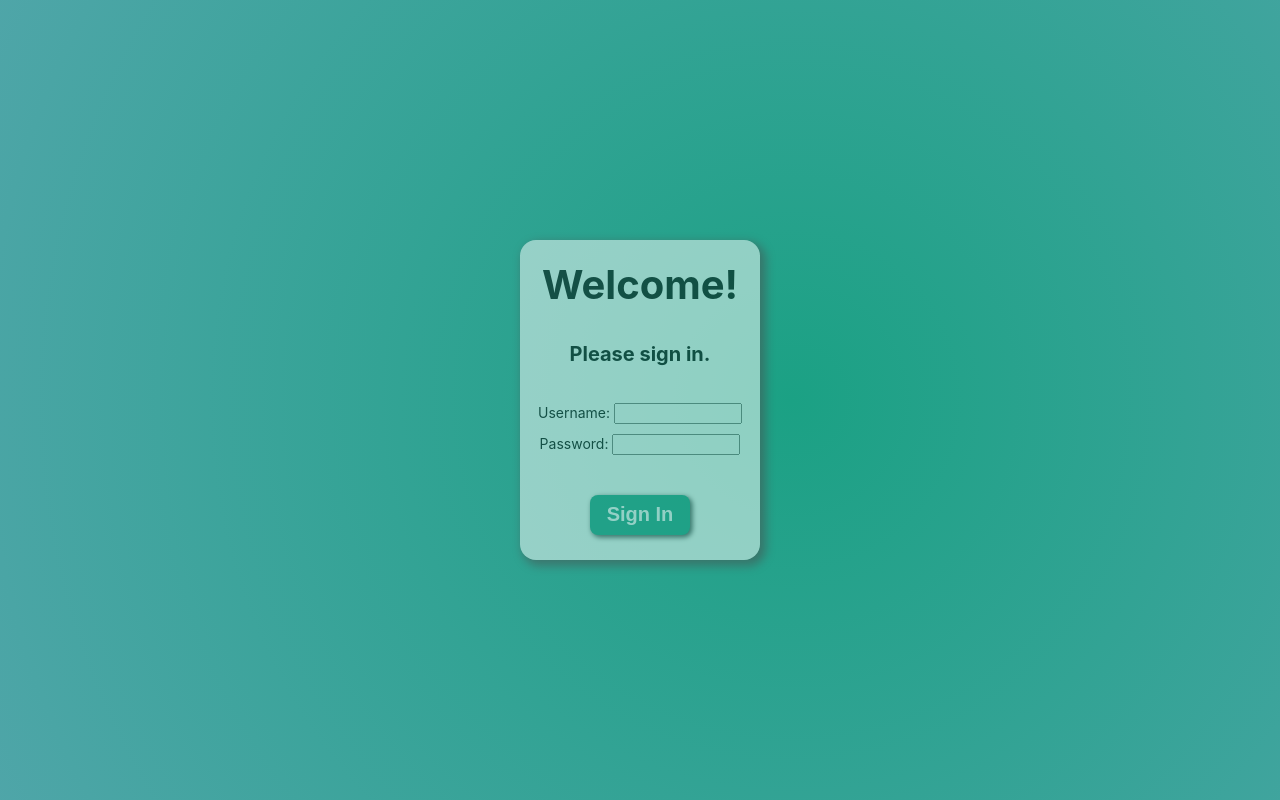
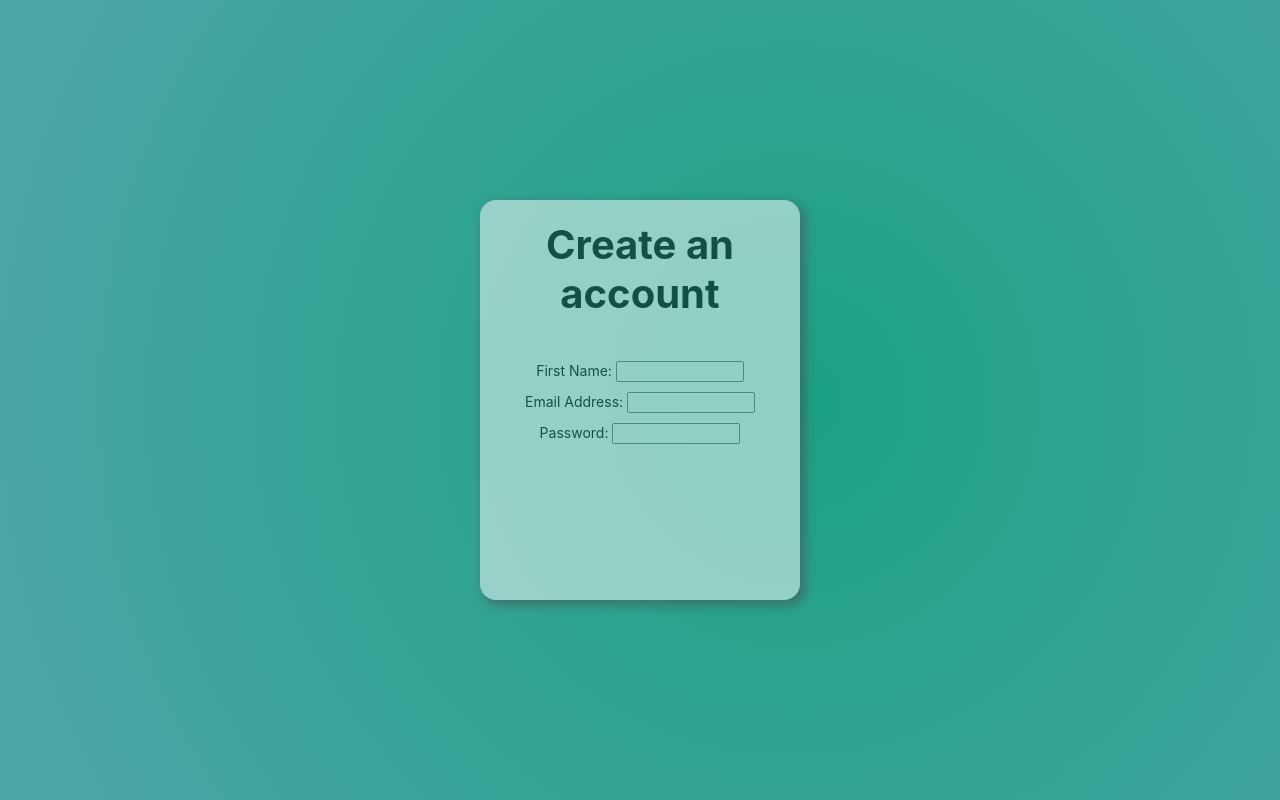
Before and after one commit to NicMortelliti/client, a React (Create React App) app: page / in a window 1280 px wide. Built offline with nearby package versions, Linux system fonts and the light colour scheme.

Commit message:
React not needed on app component

```diff
--- a/src/components/App.js
+++ b/src/components/App.js
@@ -1,5 +1,6 @@
-import '../style.css';
-import Card from './Card';
+import React from "react";
+import "../style.css";
+import Card from "./Card";
 
 function App() {
   return (
--- a/src/components/Card.js
+++ b/src/components/Card.js
@@ -1,18 +1,28 @@
-import React from "react";
-import LoginBtn from "./LoginBtn";
-import PasswordEntry from "./PasswordEntry";
-import TextEntry from "./TextEntry";
+import React, { useState } from "react";
+
+import SignInForm from "./SignInForm";
+import SignUpForm from "./SignUpForm";
 
 function Card() {
+  const [page, setPage] = useState("signup");
+
+  // Determine which form to render
+  const RenderForm = () => {
+    switch (page) {
+      case "landing":
+        return <SignInForm />;
+
+      case "signup":
+        return <SignUpForm />;
+
+      default:
+        break;
+    }
+  };
+
   return (
     <div className="card">
-      <h2 className="header">Welcome!</h2>
-      <h4 className="subheader">Please sign in.</h4>
-      <form action="">
-        <TextEntry />
-        <PasswordEntry />
-        <LoginBtn />
-      </form>
+      <RenderForm />
     </div>
   );
 }
--- /dev/null
+++ b/src/components/SignInForm.js
@@ -0,0 +1,23 @@
+import React from "react";
+
+import LoginBtn from "./LoginBtn";
+import PasswordEntry from "./PasswordEntry";
+import SignUpBtn from "./SignUpBtn";
+import TextEntry from "./TextEntry";
+
+function SignInForm() {
+  return (
+    <div>
+      <h2 className="header">Welcome!</h2>
+      <h4 className="subheader">Please sign in.</h4>
+      <form action="">
+        <TextEntry fieldName="Email Address" />
+        <PasswordEntry />
+        <LoginBtn />
+      </form>
+      <SignUpBtn />
+    </div>
+  );
+}
+
+export default SignInForm;
--- /dev/null
+++ b/src/components/SignUpBtn.js
@@ -0,0 +1,11 @@
+import React from "react";
+
+function SignUpBtn() {
+  return (
+    <div>
+      <button onClick={(e) => e.preventDefault()}>Sign up</button>
+    </div>
+  );
+}
+
+export default SignUpBtn;
--- /dev/null
+++ b/src/components/SignUpForm.js
@@ -0,0 +1,21 @@
+import React from "react";
+
+import TextEntry from "./TextEntry";
+import PasswordEntry from "./PasswordEntry";
+
+function SignUpForm() {
+  return (
+    <div>
+      <h2 className="header">Create an account</h2>
+      <form action="">
+        <TextEntry fieldName="First Name" />
+        <TextEntry fieldName="Email Address" />
+        <PasswordEntry />
+        {/* <LoginBtn /> */}
+      </form>
+      {/* <SignUpBtn /> */}
+    </div>
+  );
+}
+
+export default SignUpForm;
--- a/src/components/TextEntry.js
+++ b/src/components/TextEntry.js
@@ -1,10 +1,17 @@
 import React from "react";
 
-function TextEntry() {
+function TextEntry({ fieldName }) {
   return (
     <div>
-      <label for="user">Username: </label>
-      <input type="text" id="user" name="username" className="entryField" />
+      <div>
+        <label htmlFor={fieldName}>{`${fieldName}:`} </label>
+        <input
+          type="text"
+          id={fieldName}
+          name={fieldName}
+          className="entryField"
+        />
+      </div>
     </div>
   );
 }
--- a/src/style.css
+++ b/src/style.css
@@ -50,8 +50,8 @@ code {
 
 .card {
   margin: auto;
-  width: 15rem;
-  height: 20rem;
+  width: 20rem;
+  height: 25rem;
   border-radius: 1rem;
   opacity: 0.5;
   background-color: white;
```
Also changed, not shown: src/components/SignUp.js (added, +9 -0 lines).
